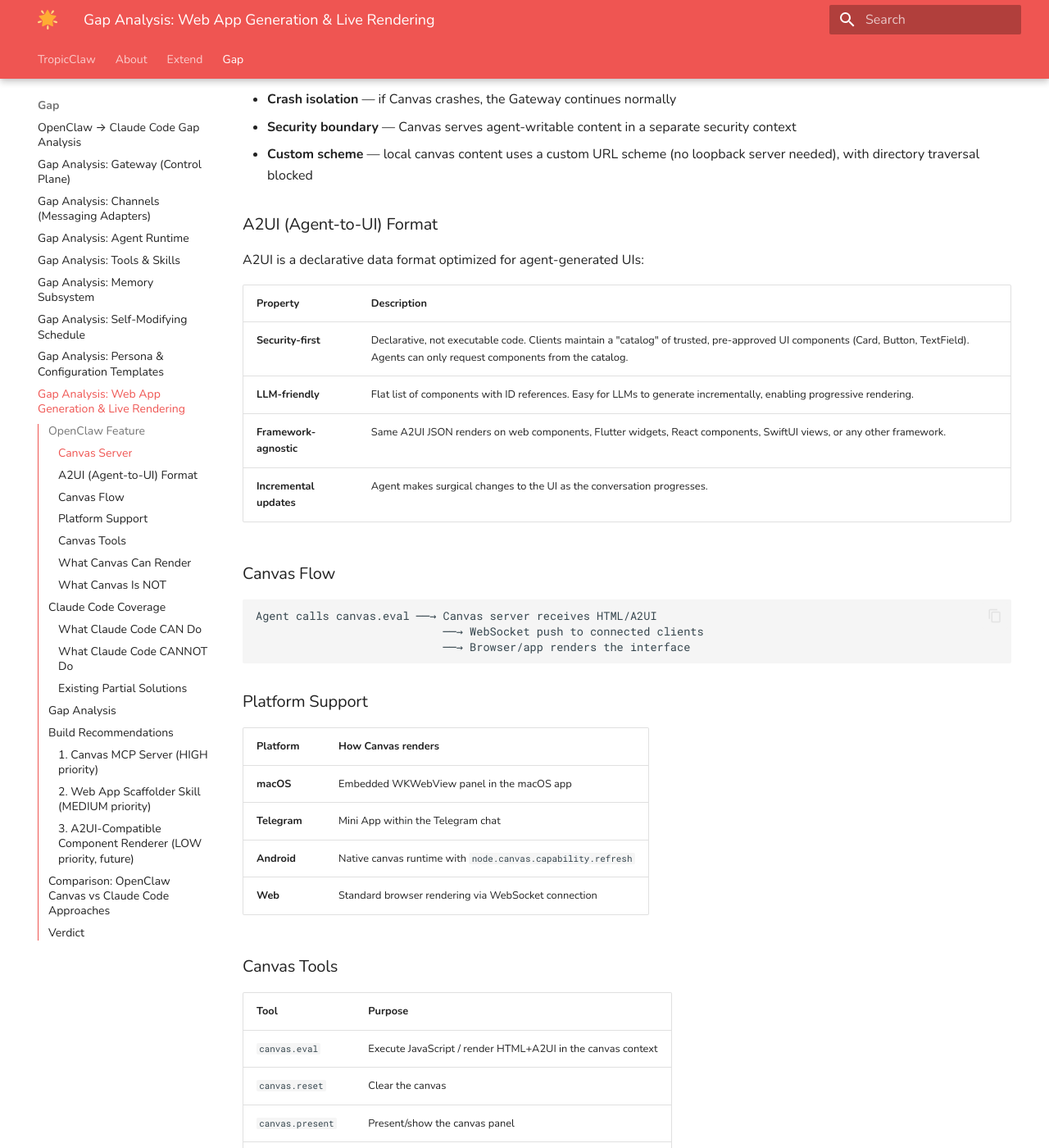
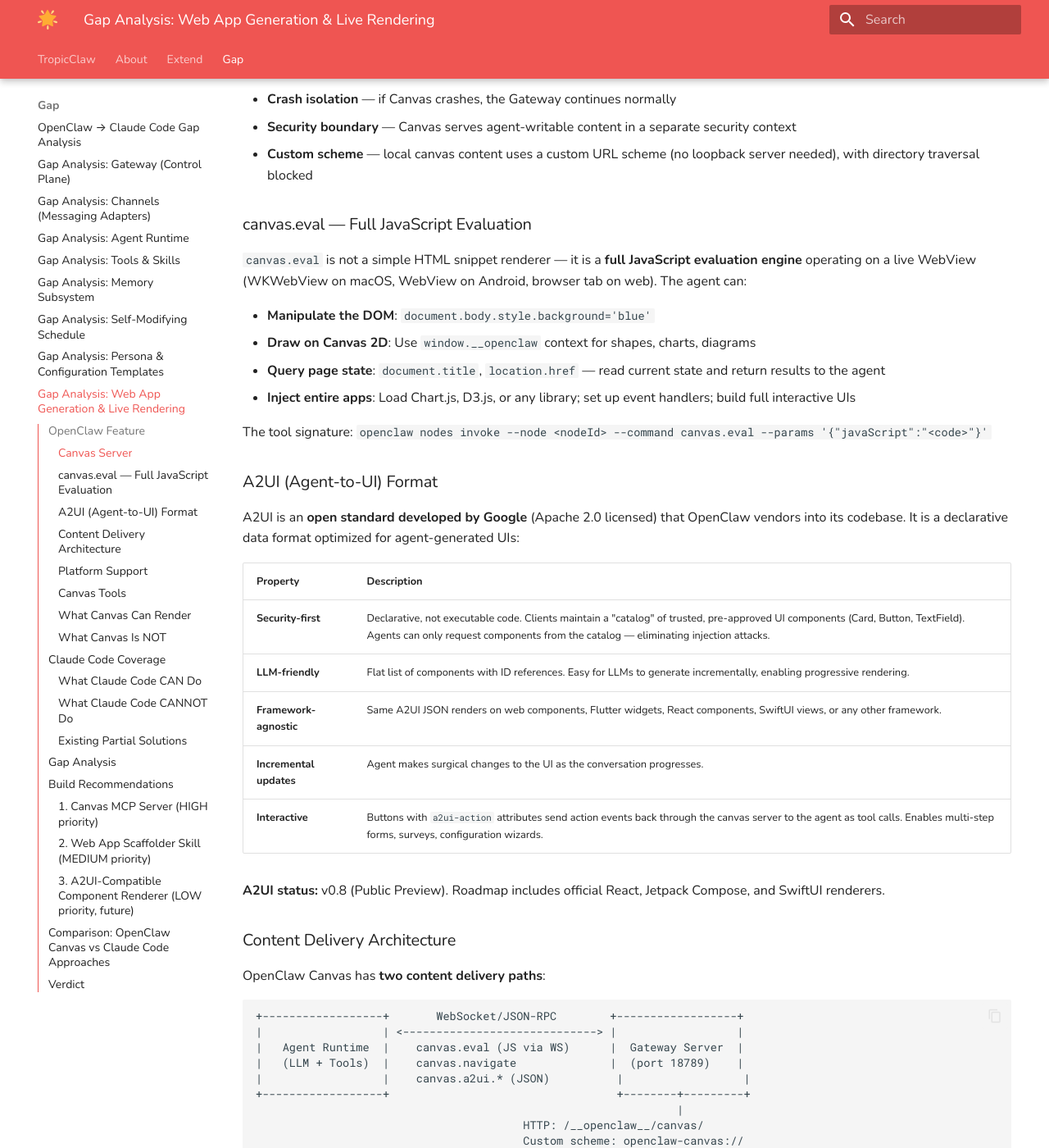
Before and after one commit to pforret/TropicClaw, an MkDocs documentation site: the page built from docs/gap/08-web-app-generation.md, in a window 1280 px wide and 1400 px high, scrolled down 366 px. Shown: the whole window at 82% size. Built offline with MkDocs 1.6.1 and Material for MkDocs 9.7.7, drawn with Linux system fonts in a browser that asks for light colours; some of the changed text lies outside the part shown.

Commit message:
UPDATE: enrich web app generation gap doc with detailed Canvas/A2UI findings
- Add canvas.eval as full JavaScript evaluation engine (not just HTML rendering)
- Note A2UI is a Google open standard (Apache 2.0), not OpenClaw-specific
- Add content delivery architecture diagram (WebSocket + HTTP paths)
- Document interactive A2UI capabilities (button actions → agent callbacks)
- Add Claude Code background dev server and iterative verify loop capabilities
- Note Cloud Code web version cannot bind ports (key limitation)

https://claude.ai/code/session_01BS7m56BhZ9nPt7CoPt7jK2

````diff
--- a/docs/gap/08-web-app-generation.md
+++ b/docs/gap/08-web-app-generation.md
@@ -12,24 +12,58 @@ OpenClaw provides a **Canvas + A2UI (Agent-to-UI)** system that lets agents gene
 - **Security boundary** — Canvas serves agent-writable content in a separate security context
 - **Custom scheme** — local canvas content uses a custom URL scheme (no loopback server needed), with directory traversal blocked
 
+### canvas.eval — Full JavaScript Evaluation
+
+`canvas.eval` is not a simple HTML snippet renderer — it is a **full JavaScript evaluation engine** operating on a live WebView (WKWebView on macOS, WebView on Android, browser tab on web). The agent can:
+
+- **Manipulate the DOM**: `document.body.style.background='blue'`
+- **Draw on Canvas 2D**: Use `window.__openclaw` context for shapes, charts, diagrams
+- **Query page state**: `document.title`, `location.href` — read current state and return results to the agent
+- **Inject entire apps**: Load Chart.js, D3.js, or any library; set up event handlers; build full interactive UIs
+
+The tool signature: `openclaw nodes invoke --node <nodeId> --command canvas.eval --params '{"javaScript":"<code>"}'`
+
 ### A2UI (Agent-to-UI) Format
 
-A2UI is a declarative data format optimized for agent-generated UIs:
+A2UI is an **open standard developed by Google** (Apache 2.0 licensed) that OpenClaw vendors into its codebase. It is a declarative data format optimized for agent-generated UIs:
 
 | Property | Description |
 |----------|-------------|
-| **Security-first** | Declarative, not executable code. Clients maintain a "catalog" of trusted, pre-approved UI components (Card, Button, TextField). Agents can only request components from the catalog. |
+| **Security-first** | Declarative, not executable code. Clients maintain a "catalog" of trusted, pre-approved UI components (Card, Button, TextField). Agents can only request components from the catalog — eliminating injection attacks. |
 | **LLM-friendly** | Flat list of components with ID references. Easy for LLMs to generate incrementally, enabling progressive rendering. |
 | **Framework-agnostic** | Same A2UI JSON renders on web components, Flutter widgets, React components, SwiftUI views, or any other framework. |
 | **Incremental updates** | Agent makes surgical changes to the UI as the conversation progresses. |
+| **Interactive** | Buttons with `a2ui-action` attributes send action events back through the canvas server to the agent as tool calls. Enables multi-step forms, surveys, configuration wizards. |
 
-### Canvas Flow
+**A2UI status:** v0.8 (Public Preview). Roadmap includes official React, Jetpack Compose, and SwiftUI renderers.
+
+### Content Delivery Architecture
+
+OpenClaw Canvas has **two content delivery paths**:
 
 ```
-Agent calls canvas.eval ──→ Canvas server receives HTML/A2UI
-                            ──→ WebSocket push to connected clients
-                            ──→ Browser/app renders the interface
++------------------+       WebSocket/JSON-RPC        +------------------+
+|                  | <-----------------------------> |                  |
+|   Agent Runtime  |    canvas.eval (JS via WS)      |  Gateway Server  |
+|   (LLM + Tools)  |    canvas.navigate              |  (port 18789)    |
+|                  |    canvas.a2ui.* (JSON)          |                  |
++------------------+                                  +--------+---------+
+                                                               |
+                                        HTTP: /__openclaw__/canvas/
+                                        Custom scheme: openclaw-canvas://
+                                                               |
+                                                      +--------v---------+
+                                                      |  Client WebView  |
+                                                      |  (WKWebView /    |
+                                                      |   WebView /      |
+                                                      |   Browser Tab)   |
+                                                      +------------------+
 ```
+
+1. **`canvas.eval` path** (WebSocket): JavaScript sent to the node's WebView for evaluation. Works through proxies. Lower-level, more flexible, less secure.
+2. **A2UI path** (HTTP + WebSocket): Declarative JSON rendered via the Gateway's canvas host at `localhost:18789/__openclaw__/canvas/`. More secure (component catalog), but requires direct HTTP connectivity.
+
+**File serving:** Canvas files stored at `~/Library/Application Support/OpenClaw/canvas/<session>/...` (macOS). The custom `openclaw-canvas://` scheme maps paths to local files. **Live reload**: the panel auto-reloads when local canvas files change.
 
 ### Platform Support
 
@@ -60,9 +94,10 @@ Agent calls canvas.eval ──→ Canvas server receives HTML/A2UI
 
 ### What Canvas Is NOT
 
-- **Not a full web app hosting platform** — Canvas renders agent-generated content within the client, not as a standalone hosted website
+- **Not a full web app hosting platform** — Canvas renders agent-generated content within the client, not as a standalone hosted website. However, the agent can separately use shell tools to scaffold and run standalone web servers on arbitrary ports.
 - **Not persistent** — content is session-scoped; it doesn't survive across sessions by default
 - **Not a web framework** — there's no build pipeline, routing, or database; it's a rendering surface
+- **Not a replacement for web app development** — for production apps (dashboards, SaaS), the agent would use shell tools to build a proper app; Canvas is for in-session visual output
 
 ## Claude Code Coverage
 
@@ -78,6 +113,8 @@ Claude Code can **generate complete web applications** — it writes code for fu
 | Deploy to hosting | Push to Vercel, Cloudflare, Railway via CLI tools | **Yes** |
 | Connect to dev servers | Next.js DevTools MCP connects to running Next.js at `localhost:3000/_next/mcp` | **Yes** |
 | Inline HTML preview | Claude.ai Artifacts render HTML/JS/React in sandboxed iframe | **Partial** (web only, not CLI) |
+| Background dev servers | `Ctrl+B` or `run_in_background` to run servers while continuing work | **Yes** (CLI/Desktop only) |
+| Iterative verify loop | Generate code → start server → Chrome verify → fix → repeat | **Yes** (via Claude in Chrome) |
 
 ### What Claude Code CANNOT Do
 
@@ -98,6 +135,8 @@ Claude Code can **generate complete web applications** — it writes code for fu
 | **Claude in Chrome** | Claude can view/interact with the running app | For testing, not for rendering agent-generated content to users |
 | **Dev Browser Skill** | "Open localhost:3000 and verify the signup flow" | Testing tool, not a rendering surface |
 | **Community web UIs** | claude-code-webui, claude-code-web, etc. | Chat interfaces, not canvas-style rendering surfaces |
+
+**Important limitation:** Claude Code on the Web (cloud sandbox) **cannot bind to network ports** — it can *generate* web apps but cannot *serve* them. Generated code must be pulled via git and run locally. Only the CLI/Desktop version can start dev servers.
 
 ## Gap Analysis
 
@@ -158,11 +197,12 @@ This doesn't replicate Canvas but provides a practical workflow for "Claude buil
 
 ### 3. A2UI-Compatible Component Renderer (LOW priority, future)
 
-If the Canvas MCP server proves useful, extend it with an A2UI-compatible component catalog:
-- Define a JSON schema for UI components (Card, Button, TextField, List, Chart, etc.)
-- Render them as web components or React components
+A2UI is a [Google open standard](https://github.com/google/A2UI) (Apache 2.0) — not OpenClaw-specific. If the Canvas MCP server proves useful, extend it with an A2UI-compatible renderer:
+- Use the official A2UI JSON schema for UI components (Card, Button, TextField, List, Chart, etc.)
+- Render them as web components or React components in the Canvas MCP client
+- Support `a2ui-action` attributes for interactive callbacks (button clicks → agent tool calls)
 - Allow incremental updates (patch by component ID)
-- This would achieve near-parity with OpenClaw's A2UI system
+- This would achieve near-parity with OpenClaw's A2UI system and could leverage A2UI's planned official renderers
 
 ## Comparison: OpenClaw Canvas vs Claude Code Approaches
 
````
